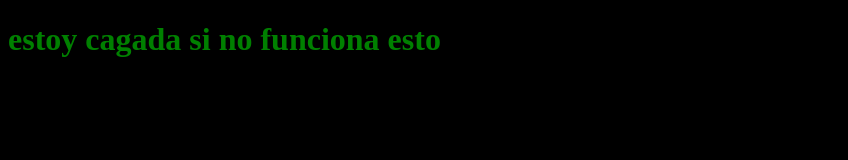
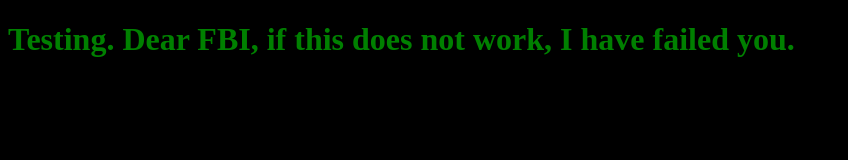
Before and after one commit to gabykreates/testing, a plain HTML site: page index.html in a window 1280 px wide. Shown: the whole page, without its empty margins (0-848 px from the left). Drawn offline with Linux system fonts and the light colour scheme.

Commit message:
Update index.html

```diff
--- a/index.html
+++ b/index.html
@@ -8,11 +8,12 @@
 body {
 color: green;
 background: black;
+font-size: 1em;
 </style>
 </head>
 <body>
 
-  <h1>estoy cagada si no funciona esto<h1>
+  <h1>Testing. Dear FBI, if this does not work, I have failed you.<h1>
 
 </body>
 </html>
```
